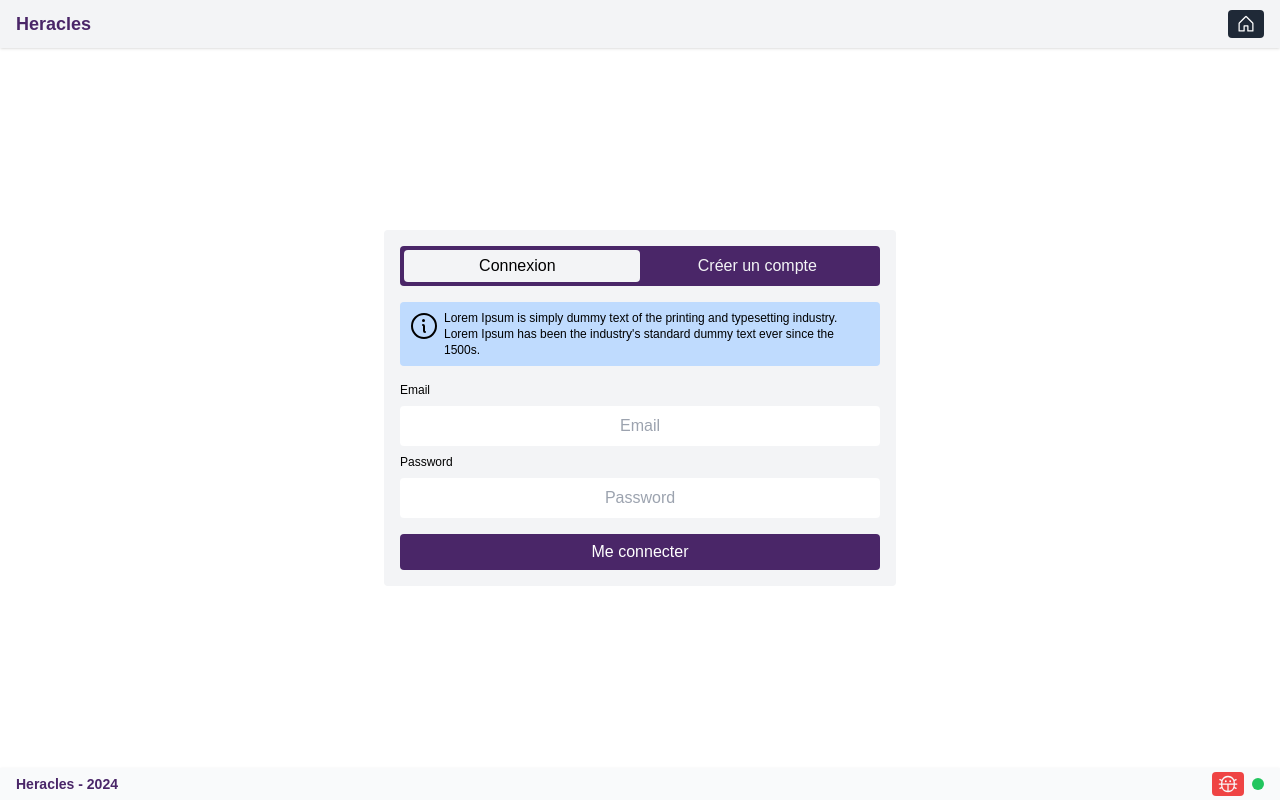
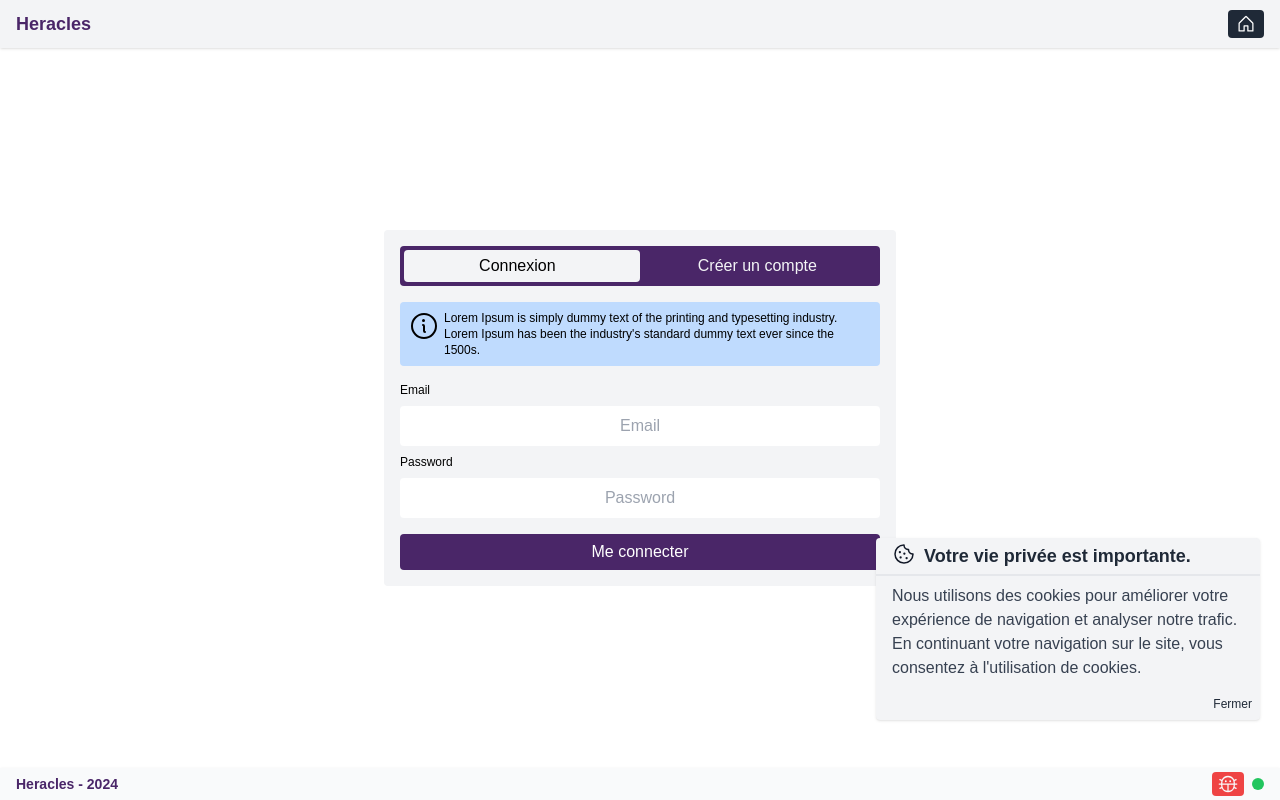
Before and after one commit to raizestudio/heracles, a Next.js app in the folder frontend/: page /auth in a window 1280 px wide. Built offline with nearby package versions, Linux system fonts and the light colour scheme; no server answers.

Commit message:
add simple toast implementation

```diff
--- /dev/null
+++ b/frontend/app/components/icons/CookieIcon.tsx
@@ -0,0 +1,28 @@
+interface CookieIconProps {
+  width?: number;
+  height?: number;
+  fill?: string;
+  className?: string;
+}
+
+const CookieIcon: React.FC<CookieIconProps> = ({
+  width = 24,
+  height = 24,
+  fill = "#000",
+  className,
+}) => {
+  return (
+    <svg
+      xmlns="http://www.w3.org/2000/svg"
+      width={width || 32}
+      height={height || 32}
+      fill={fill || "currentColor"}
+      className={className}
+      viewBox="0 0 256 256"
+    >
+      <path d="M164.49,163.51a12,12,0,1,1-17,0A12,12,0,0,1,164.49,163.51Zm-81-8a12,12,0,1,0,17,0A12,12,0,0,0,83.51,155.51Zm9-39a12,12,0,1,0-17,0A12,12,0,0,0,92.49,116.49Zm48-1a12,12,0,1,0,0,17A12,12,0,0,0,140.49,115.51ZM232,128A104,104,0,1,1,128,24a8,8,0,0,1,8,8,40,40,0,0,0,40,40,8,8,0,0,1,8,8,40,40,0,0,0,40,40A8,8,0,0,1,232,128Zm-16.31,7.39A56.13,56.13,0,0,1,168.5,87.5a56.13,56.13,0,0,1-47.89-47.19,88,88,0,1,0,95.08,95.08Z"></path>
+    </svg>
+  );
+};
+
+export default CookieIcon;
--- /dev/null
+++ b/frontend/app/components/toast/ToastComponent.tsx
@@ -0,0 +1,134 @@
+"use client";
+import { useState, useEffect } from "react";
+
+type ToastType = "success" | "error" | "info" | "warning" | "default";
+
+interface ToastProps {
+  title: string;
+  message: string;
+  type: ToastType;
+  position?:
+    | "top"
+    | "top-left"
+    | "top-right"
+    | "right"
+    | "bottom"
+    | "bottom-left"
+    | "bottom-right"
+    | "left";
+  duration?: number;
+  icon?: React.ReactNode;
+}
+
+const ToastComponent: React.FC<ToastProps> = ({
+  title,
+  message,
+  type,
+  position = "bottom-right",
+  duration = 5000,
+  icon,
+}) => {
+  const [visible, setVisible] = useState(true);
+  const [isAtBottom, setIsAtBottom] = useState(false);
+
+  useEffect(() => {
+    const timer = setTimeout(() => setVisible(false), duration);
+    // clearTimeout(timer);
+
+    const checkBottom = () => {
+      const scrollY = window.scrollY;
+      const windowHeight = window.innerHeight;
+      const docHeight = document.documentElement.scrollHeight;
+
+      // If user is near the bottom (20px threshold), set `isAtBottom` to true
+      setIsAtBottom(scrollY + windowHeight >= docHeight - 20);
+    };
+
+    window.addEventListener("scroll", checkBottom);
+    checkBottom(); // Check on initial render
+
+    // return () => window.removeEventListener("scroll", checkBottom);
+    return () => {
+      clearTimeout(timer); // Clean up the timer on unmount
+      window.removeEventListener("scroll", checkBottom);
+    };
+  }, [duration]);
+
+  const closeToast = () => setVisible(false);
+
+  if (!visible) return null;
+
+  let backgroundColor: string;
+  let positionClass: string;
+
+  switch (type) {
+    case "success":
+      backgroundColor = "bg-green-500";
+      break;
+    case "error":
+      backgroundColor = "bg-red-500";
+      break;
+    case "info":
+      backgroundColor = "bg-blue-500";
+      break;
+    case "warning":
+      backgroundColor = "bg-yellow-500";
+      break;
+    case "default":
+      backgroundColor = "bg-gray-100";
+      break;
+    default:
+      backgroundColor = "bg-gray-500";
+  }
+
+  switch (position) {
+    case "top":
+      positionClass = "top-5";
+      break;
+    case "top-left":
+      positionClass = "top-5 left-5";
+      break;
+    case "top-right":
+      positionClass = "top-5 right-5";
+      break;
+    case "right":
+      positionClass = "right-5";
+      break;
+    case "bottom":
+      positionClass = "bottom-5";
+      break;
+    case "bottom-left":
+      positionClass = "bottom-5 left-5";
+      break;
+    case "bottom-right":
+      positionClass = isAtBottom ? "bottom-20 right-5" : "bottom-5 right-5";
+      break;
+    case "left":
+      positionClass = "left-5";
+      break;
+    default:
+      positionClass = "bottom-5";
+  }
+  return (
+    <div
+      className={`fixed flex flex-col min-w-96 max-w-min text-white rounded shadow transition-all ${positionClass} ${backgroundColor}`}
+    >
+      <div className="flex justify-start gap-2 pl-4 grow py-1  rounded-t">
+        {icon}
+        <span className="text-lg font-semibold text-gray-800">{title}</span>
+      </div>
+      <div className="flex px-4 py-2 border-t-2 border-gray-200">
+        <span className="text-gray-700 break-keep">{message}</span>
+      </div>
+      <div>
+        <div
+          className={`flex justify-end gap-2 p-2 rounded-b`}
+        >
+          <button className="text-xs text-gray-800" onClick={closeToast}>Fermer</button>
+        </div>
+      </div>
+    </div>
+  );
+};
+
+export default ToastComponent;
--- a/frontend/app/layout.tsx
+++ b/frontend/app/layout.tsx
@@ -3,6 +3,12 @@ import type { Metadata } from "next";
 // Static
 import localFont from "next/font/local";
 import "./globals.css";
+
+// Components
+import ToastComponent from "@/app/components/toast/ToastComponent";
+
+// Icons
+import CookieIcon from "@/app/components/icons/CookieIcon";
 
 const geistSans = localFont({
   src: "./fonts/GeistVF.woff",
@@ -30,6 +36,13 @@ export default function RootLayout({
       <body
         className={`${geistSans.variable} ${geistMono.variable} antialiased`}
       >
+        <ToastComponent
+          title="Votre vie privée est importante."
+          message={`Nous utilisons des cookies pour améliorer votre expérience de navigation et analyser notre trafic. En continuant votre navigation sur le site, vous consentez à l'utilisation de cookies.`}
+          type="default"
+          duration={10000}
+          icon={<CookieIcon width={24} height={24} className="fill-gray-900" />}
+        />
         <div className="flex flex-col">
           {/* <NavbarComponent /> */}
           {children}
```
Also changed, not shown: frontend/app/page.tsx (+7 -1 lines).
